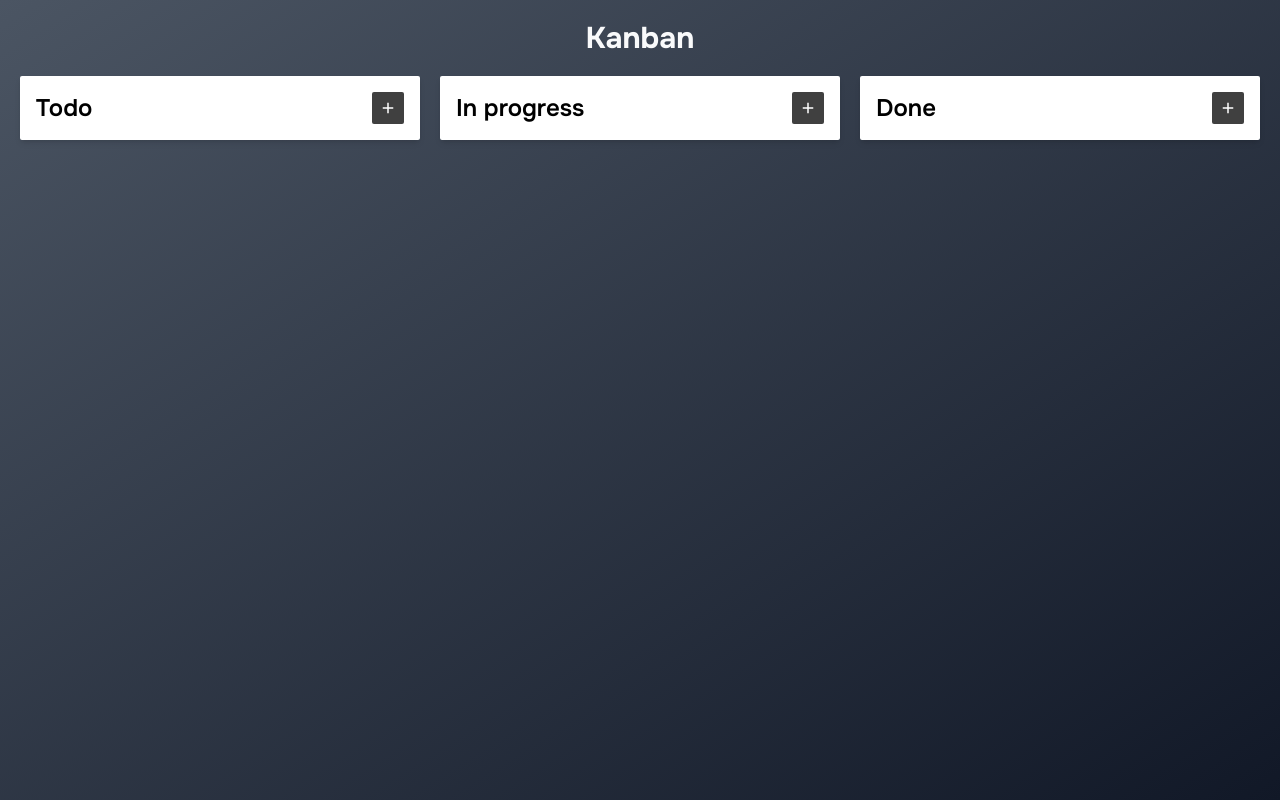
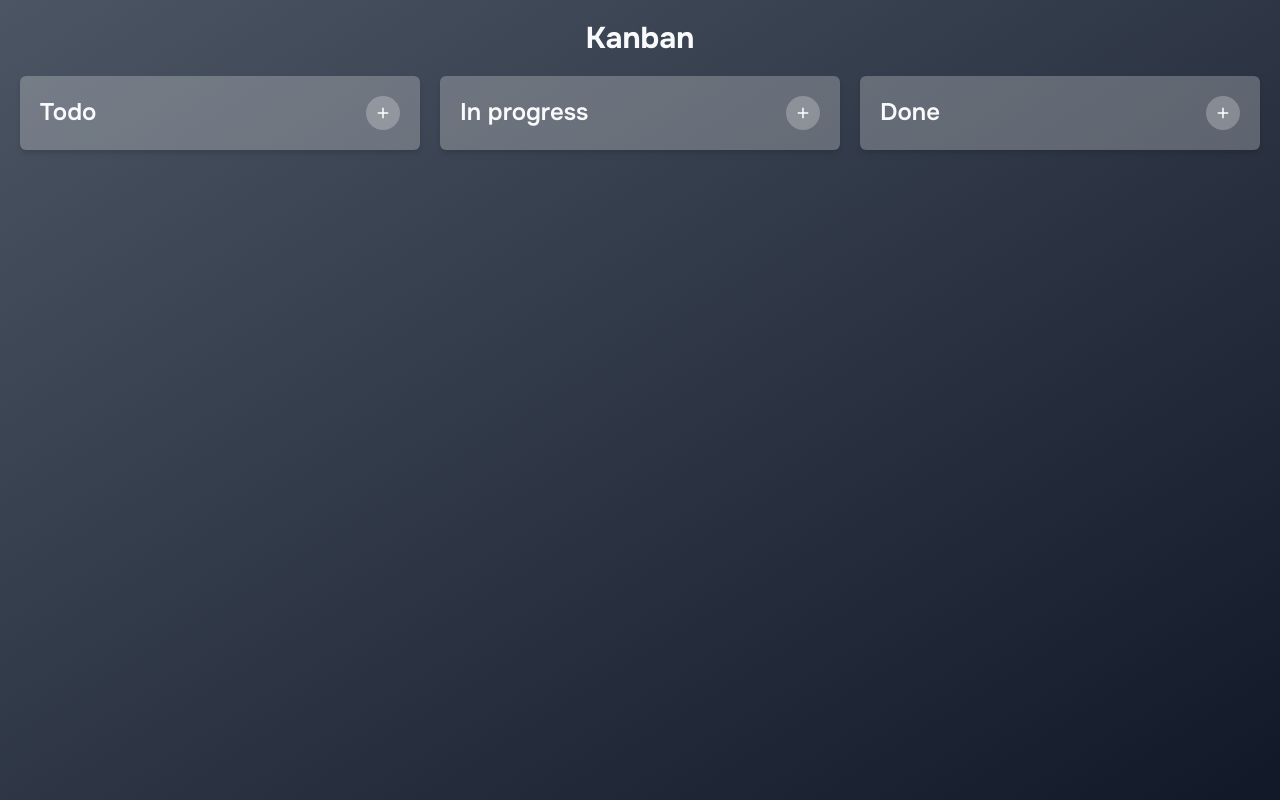
Before and after one commit to lui5gl/kanban, an Angular app: page / in a window 1280 px wide. Built offline with nearby package versions, Linux system fonts and the light colour scheme.

Commit message:
Improve styles

```diff
--- a/src/app/components/list/list.component.html
+++ b/src/app/components/list/list.component.html
@@ -1,13 +1,15 @@
-<div class="flex flex-col gap-4 p-4 bg-white rounded-sm shadow-md">
-  <div class="flex justify-between">
-    <h2 class="text-2xl font-semibold">{{ title }}</h2>
+<div class="grid gap-5 p-5 rounded-md shadow-md bg-gray-50/25">
+  <header class="flex justify-between">
+    <h2 class="text-2xl font-semibold select-none text-gray-50">
+      {{ title }}
+    </h2>
     <button
       (click)="addItem()"
-      class="flex items-center justify-center w-8 h-8 rounded-sm bg-neutral-700"
+      class="p-2 rounded-full select-none bg-gray-50/25"
     >
-      <img src="/icons/add.svg" width="18" height="18" alt="Add" />
+      <img src="/icons/add.svg" width="18" height="18" alt="Add icon" />
     </button>
-  </div>
+  </header>
   <div *ngFor="let item of items; let i = index">
     <app-card
       [id]="item.id"
@@ -15,6 +17,6 @@
       [content]="item.description"
       (delete)="removeItem(item.id)"
       (save)="saveItem($event)"
-    ></app-card>
+    />
   </div>
 </div>
```
